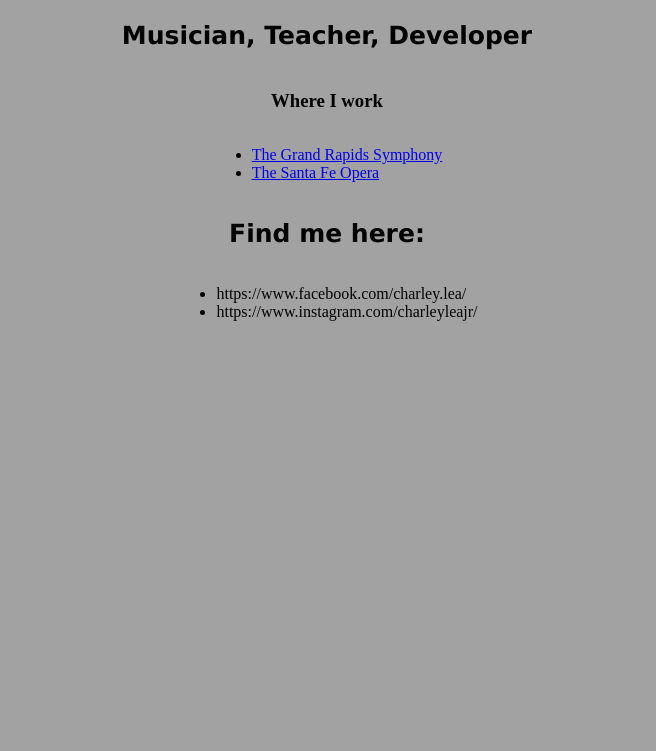
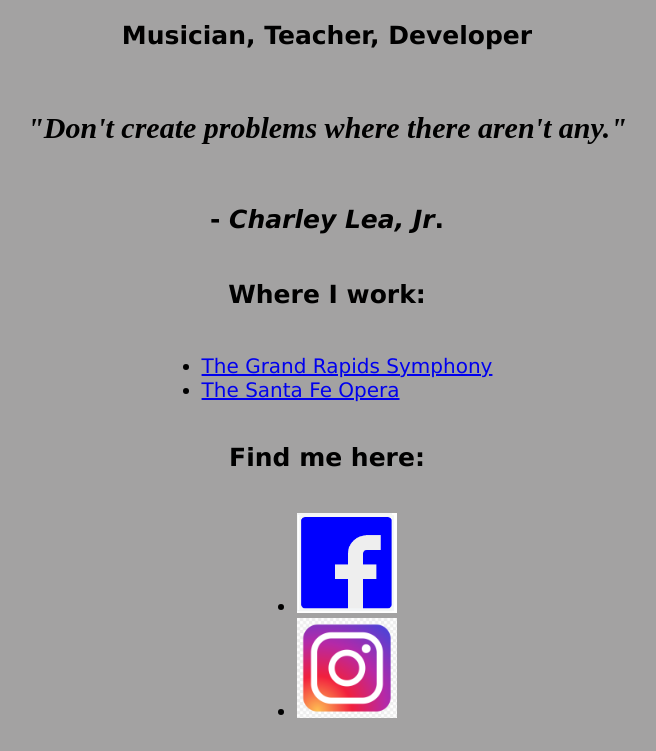
Before and after one commit to charleylea/block09personal-website, a plain HTML site: page index.html in a window 1280 px wide. Shown: the part 680-1431 px from the top of the page, without its empty margins (313-969 px from the left). Before the commit the page ends 1025 px from the top, so only its background shows below. Drawn offline with Linux system fonts and the light colour scheme.

Commit message:
Edits made since last commit

```diff
--- a/index.html
+++ b/index.html
@@ -30,7 +30,10 @@
 
       <h2>Musician, Teacher, Developer</h2>
 
-      <h3>Where I work</h3>
+      <h4>"Don't create problems where there aren't any."</h4>
+      <h2>- <em>Charley Lea, Jr</em>.</h2>
+
+      <h3>Where I work:</h3>
 
       <ul>
         <li><a href="https://grsymphony.org">The Grand Rapids Symphony</a></li>
@@ -40,12 +43,12 @@
       <h2>Find me here:</h2>
       <ul>
         <li>
-          <a href="https://www.facebook.com/charley.lea/"></a
-          >https://www.facebook.com/charley.lea/
+          <a href="https://www.facebook.com/charley.lea/"
+            ><img src="images/fblogo.png" width="100" height="100"/></a>
         </li>
         <li>
-          <a href="https://www.instagram.com/charleyleajr/"></a
-          >https://www.instagram.com/charleyleajr/
+          <a href="https://www.instagram.com/charleyleajr/"
+            ><img src="images/Instagram-logo.png" width="100" height="100"/></a
         </li>
       </ul>
     </main>
--- a/style.css
+++ b/style.css
@@ -24,8 +24,23 @@ body > #main-content {
   flex-direction: column;
   align-items: center;
 }
-/*
-.box {
+
+ul {
+  font-family: "Lucida Sans";
+  font-size: 20px;
+}
+
+h3 {
+  font-family: "Lucida Sans";
+  font-size: 25px;
+}
+
+h4 {
+  font-style: italic;
+  font-size: 30px;
+}
+
+/*.box {
   font-size: 30px;
 }
 
--- /dev/null
+++ b/style02.css
@@ -0,0 +1,12 @@
+html {
+  background-color: rgb(163, 162, 162);
+}
+
+h3 {
+  font-family: "Lucida Sans";
+  font-size: 20px;
+}
+
+a {
+  font-size: larger;
+}
--- /dev/null
+++ b/style03.css
@@ -0,0 +1,4 @@
+article {
+  font-family: "Lucida Sans";
+  font-size: large;
+}
```
Also changed, not shown: about.html (+2 -0 lines), portfolio.html (+10 -3 lines), images/Attachment-1.png (added), images/Instagram-logo.png (added), images/fblogo.png (added).
